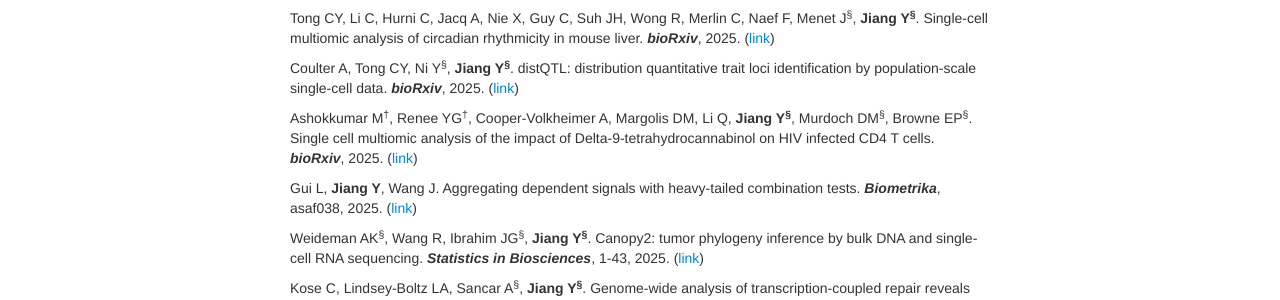
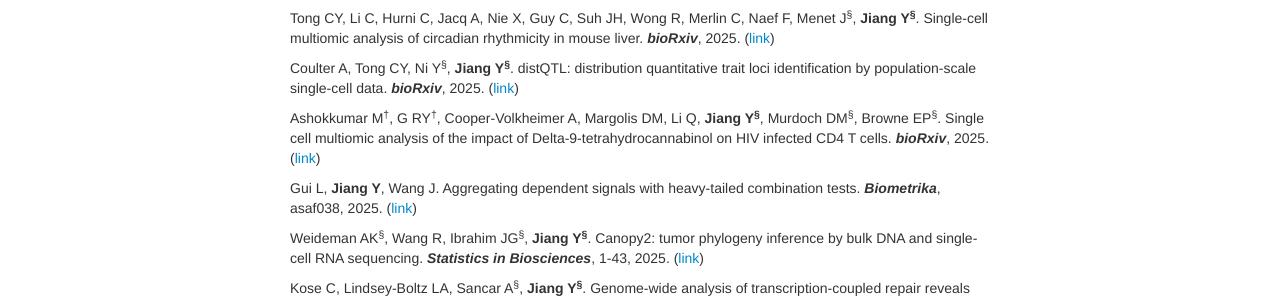
Before and after one commit to yuchaojiang/yuchaojiang.github.io, a Jekyll site: the page built from pages/pubs.md, in a window 1280 px wide. Shown: the part 204-504 px from the top of the page. Built offline with Jekyll 4.4.1, drawn with Linux system fonts in a browser that asks for light colours.

Commit message:
Update pubs.md

```diff
--- a/pages/pubs.md
+++ b/pages/pubs.md
@@ -12,7 +12,7 @@ Tong CY, Li C, Hurni C, Jacq A, Nie X, Guy C, Suh JH, Wong R, Merlin C, Naef F,
 
 Coulter A, Tong CY, Ni Y<sup>&sect;</sup>, **Jiang Y<sup>&sect;</sup>**. distQTL: distribution quantitative trait loci identification by population-scale single-cell data. ***bioRxiv***, 2025. ([link](https://www.biorxiv.org/content/10.1101/2025.04.04.647121v1))
 
-Ashokkumar M<sup>&dagger;</sup>, Renee YG<sup>&dagger;</sup>, Cooper-Volkheimer A, Margolis DM, Li Q, **Jiang Y<sup>&sect;</sup>**, Murdoch DM<sup>&sect;</sup>, Browne EP<sup>&sect;</sup>. Single cell multiomic analysis of the impact of Delta-9-tetrahydrocannabinol on HIV infected CD4 T cells. ***bioRxiv***, 2025. ([link](https://www.biorxiv.org/content/10.1101/2025.06.02.657468v1))
+Ashokkumar M<sup>&dagger;</sup>, G RY<sup>&dagger;</sup>, Cooper-Volkheimer A, Margolis DM, Li Q, **Jiang Y<sup>&sect;</sup>**, Murdoch DM<sup>&sect;</sup>, Browne EP<sup>&sect;</sup>. Single cell multiomic analysis of the impact of Delta-9-tetrahydrocannabinol on HIV infected CD4 T cells. ***bioRxiv***, 2025. ([link](https://www.biorxiv.org/content/10.1101/2025.06.02.657468v1))
 
 Gui L, **Jiang Y**, Wang J. Aggregating dependent signals with heavy-tailed combination tests. ***Biometrika***, asaf038, 2025. ([link](https://academic.oup.com/biomet/advance-article/doi/10.1093/biomet/asaf038/8153900?utm_source=authortollfreelink&utm_campaign=biomet&utm_medium=email&guestAccessKey=1956b79e-6421-46f7-a5b0-e07d93e17090))
 
```
